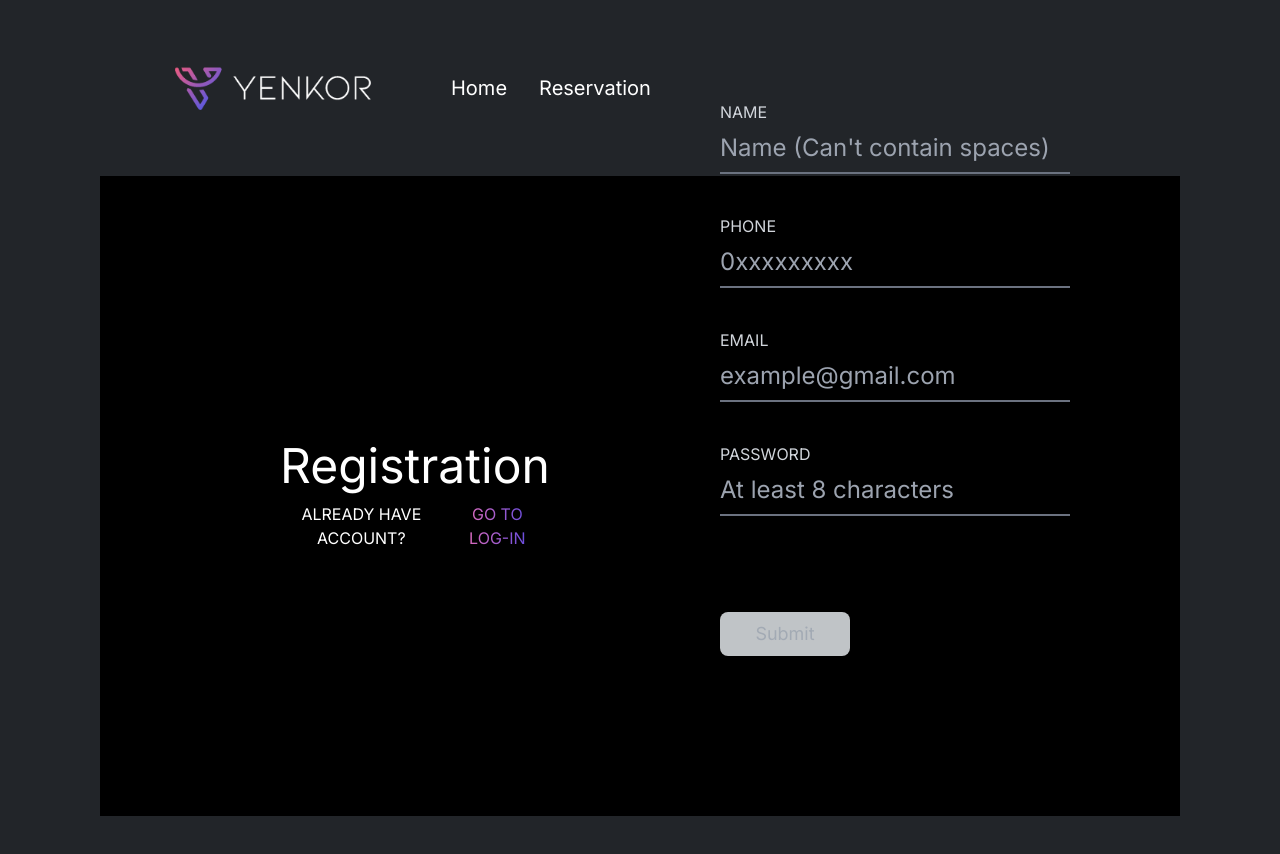
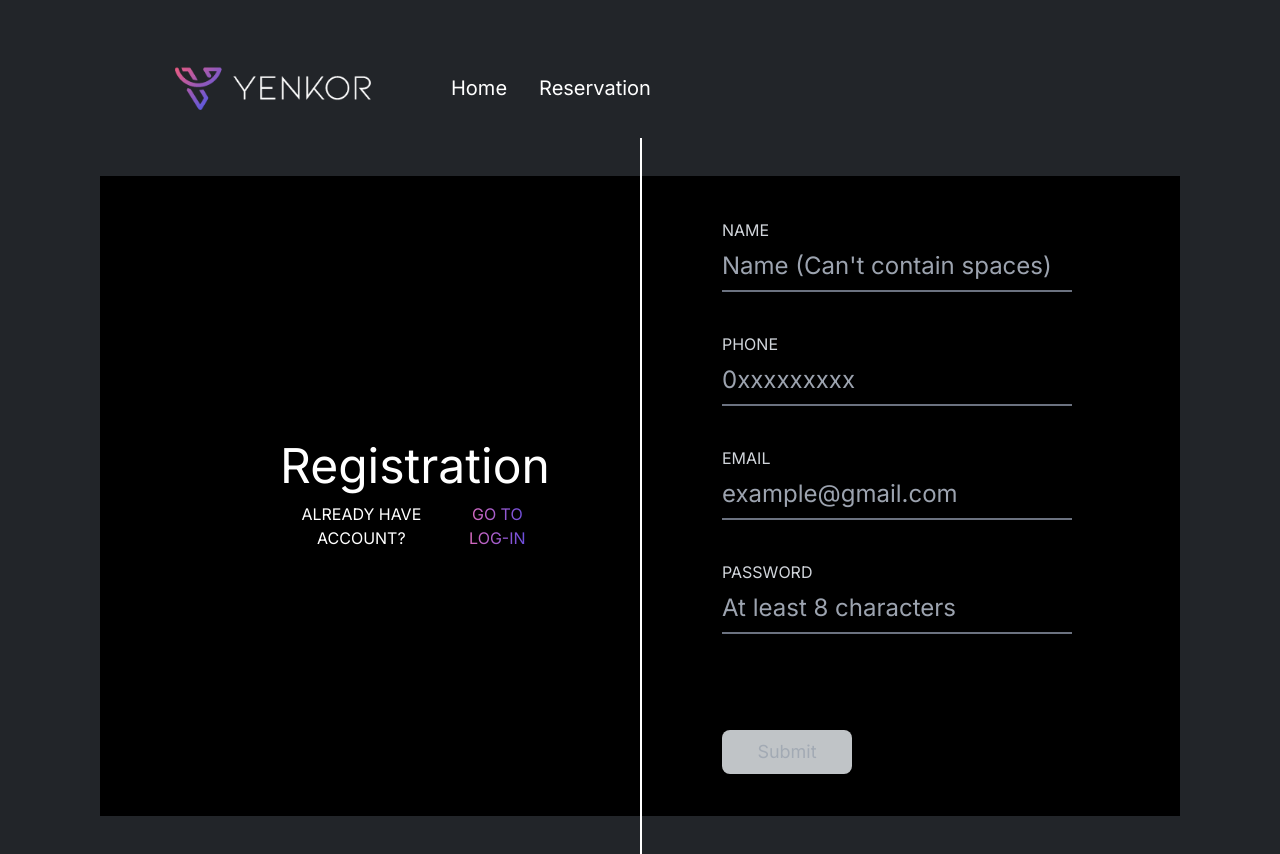
Before and after one commit to 2110503TACEDT66/swdevprac2-project-yenkor, a Next.js app: page /auth/register in a window 1280 px wide. Before the commit the page ends 816 px from the top, so only its background shows below. Built offline with nearby package versions, Linux system fonts and the light colour scheme; no server answers.

Commit message:
Add Navbar Prop to null

```diff
--- a/src/app/auth/login/page.tsx
+++ b/src/app/auth/login/page.tsx
@@ -61,7 +61,7 @@ export default function LoginPage({errorMessage} : {errorMessage: string}) {
 
     return (
         <main className="px-[100px]">
-            <NavBar stickyState={false}/>
+            <NavBar stickyState={false} topRight={null}/>
             <div className="text-white p-20 bg-black h-[80vh] flex flex-row items-center">
                 <div className="w-1/2 text-center space-y-3 flex flex-col items-start p-[100px]">
                     <div>
@@ -72,7 +72,7 @@ export default function LoginPage({errorMessage} : {errorMessage: string}) {
                         <p className="bg-gradient-to-r from-pink-400 to-indigo-600 bg-clip-text text-transparent">GO TO SIGN-UP</p>
                     </div>
                 </div>
-                <div className="w-1/2 h-full text-white flex flex-col gap-10 items-start justify-end p-20 ">
+                <div className="w-1/2 h-full text-white flex flex-col gap-10 items-start justify-end p-20 border-l-2 border-l-white">
                     <div>
                         <p className="my-4 text-rose-700 font-medium text-lg">{`${errorMessage ?  errorMessage : ''}`}</p>
                         <label htmlFor="email" className="block text-gray-300">EMAIL</label>
--- a/src/app/auth/register/page.tsx
+++ b/src/app/auth/register/page.tsx
@@ -72,7 +72,7 @@ export default function RegisterPage() {
 
     return (
         <main className="px-[100px]">
-            <NavBar stickyState={false}/>
+            <NavBar stickyState={false} topRight={null}/>
             <div className="text-white p-20 bg-black h-[80vh] flex flex-row items-center">
                 <div className="w-1/2 text-center space-y-3 flex flex-col items-start p-[100px]">
                     <div>
@@ -83,7 +83,7 @@ export default function RegisterPage() {
                         <p className="bg-gradient-to-r from-pink-400 to-indigo-600 bg-clip-text text-transparent">GO TO LOG-IN</p>
                     </div>
                 </div>
-                <div className="w-1/2 h-full text-white flex flex-col gap-10 items-start justify-end p-20 ">
+                <div className="w-1/2 text-white flex flex-col gap-10 items-start justify-end p-20 border-l-2 border-l-white">
                     <div>
                         <label htmlFor="name" className="block text-gray-300">NAME</label>
                         <input id="name" type="text" value={name}
```
